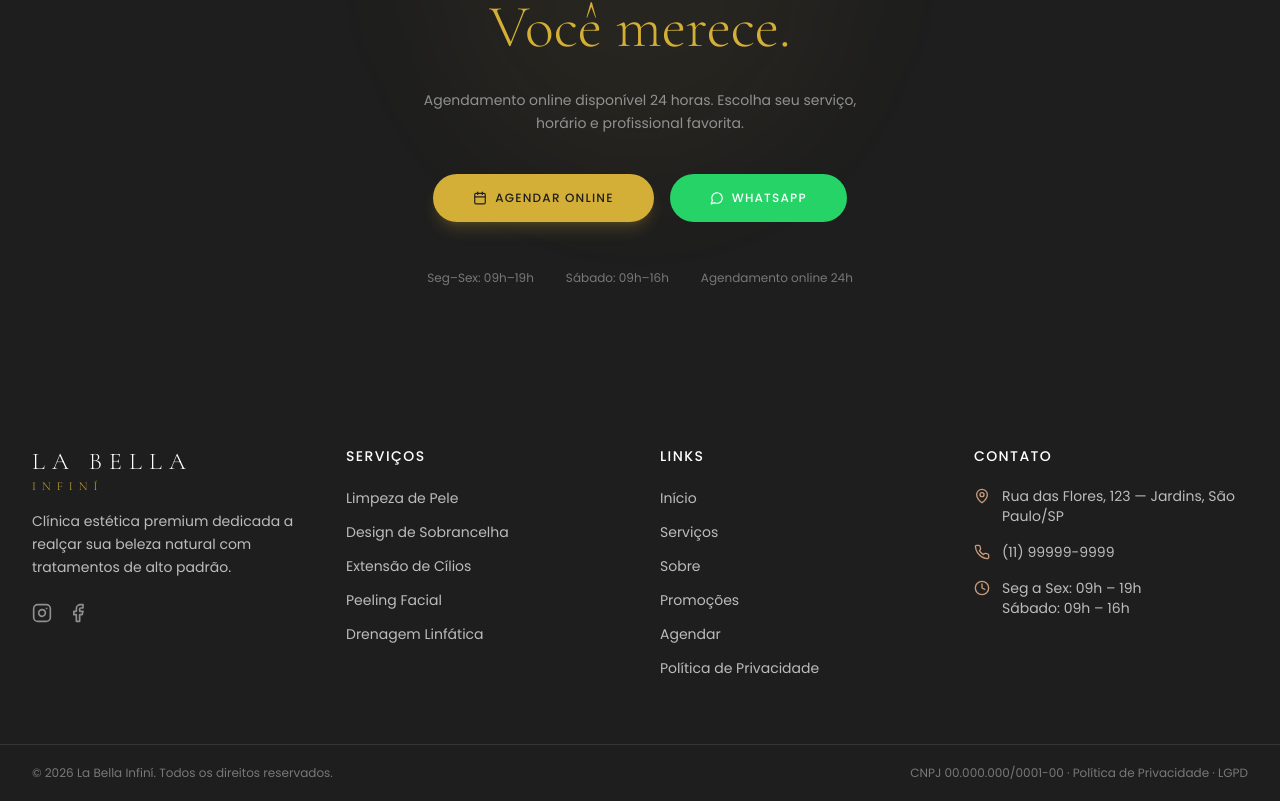
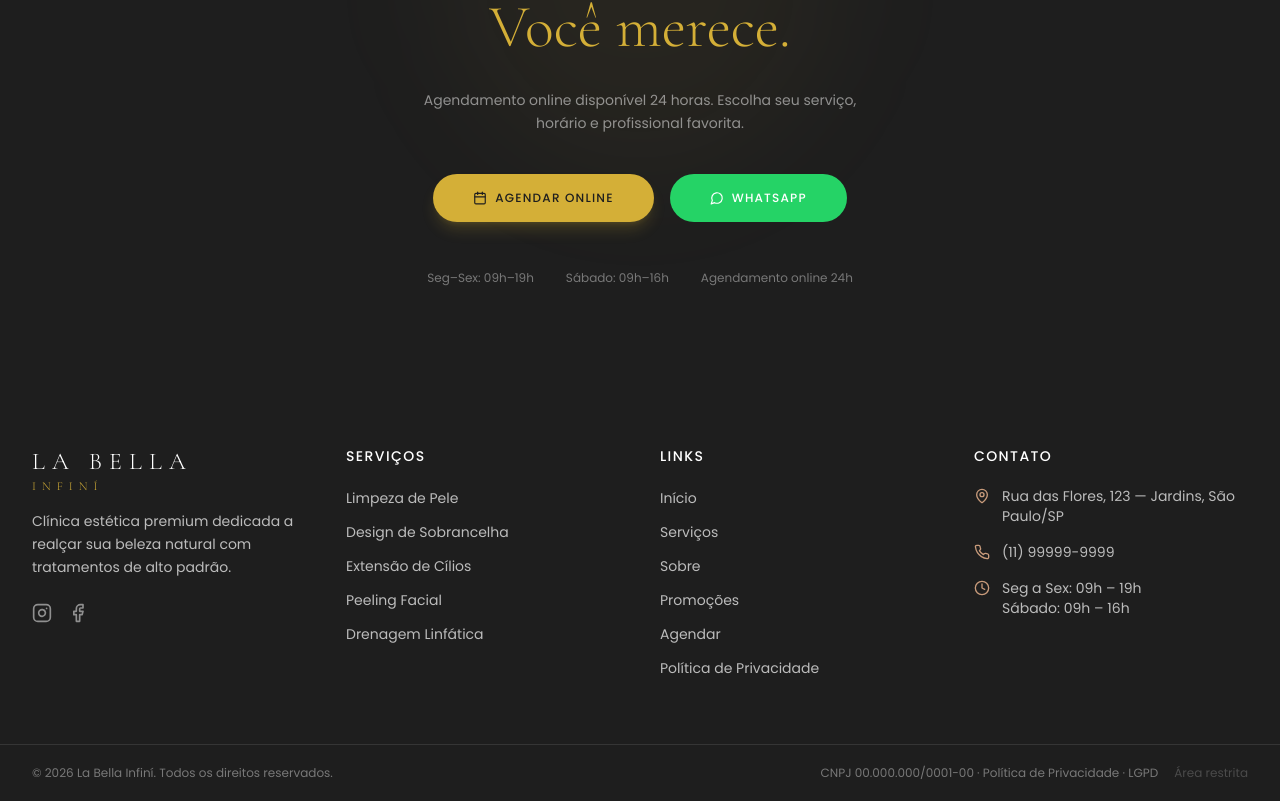
Before and after one commit to yorkt1/La-bella, a Next.js app in the folder apps/web/: page / in a window 1280 px wide. Shown: the part 3958-4759 px from the top of the page. Built offline with nearby package versions, Linux system fonts and the light colour scheme.

Commit message:
feat: add admin login link to footer

```diff
--- a/apps/web/src/components/layout/footer.tsx
+++ b/apps/web/src/components/layout/footer.tsx
@@ -142,9 +142,14 @@ export function Footer() {
           <p className="text-xs text-white/40">
             © {new Date().getFullYear()} La Bella Infiní. Todos os direitos reservados.
           </p>
-          <p className="text-xs text-white/40">
-            CNPJ 00.000.000/0001-00 · Política de Privacidade · LGPD
-          </p>
+          <div className="flex items-center gap-4">
+            <p className="text-xs text-white/40">
+              CNPJ 00.000.000/0001-00 · Política de Privacidade · LGPD
+            </p>
+            <Link href="/admin/login" className="text-xs text-white/20 hover:text-white/50 transition-colors">
+              Área restrita
+            </Link>
+          </div>
         </div>
       </div>
     </footer>
```
